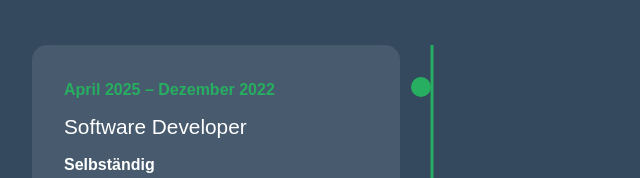
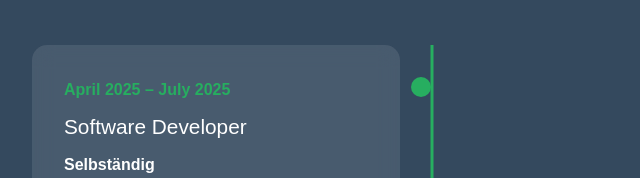
Before and after one commit to wissemcharni/wissem-charni-cv, a plain HTML site: page index.html in a window 1280 px wide. Shown: the part 4771-4949 px from the top of the page, 208-848 px from the left. Drawn offline with Linux system fonts and the light colour scheme.

Commit message:
Correction date

```diff
--- a/index.html
+++ b/index.html
@@ -1857,7 +1857,7 @@
                 <h2 class="section-title">03 EXPERIENCE</h2>
                 <div class="timeline">
                     <div class="timeline-item">
-                        <div class="timeline-date">April 2025 – Dezember 2022</div>
+                        <div class="timeline-date">April 2025 – July 2025</div>
                         <div class="timeline-title">Software Developer</div>
                         <div class="timeline-company">Selbständig</div>
                         <p>Entwickelt wurde eine moderne SaaS‑Webanwendung für Ärzte und Praxen zur Verwaltung von
```
